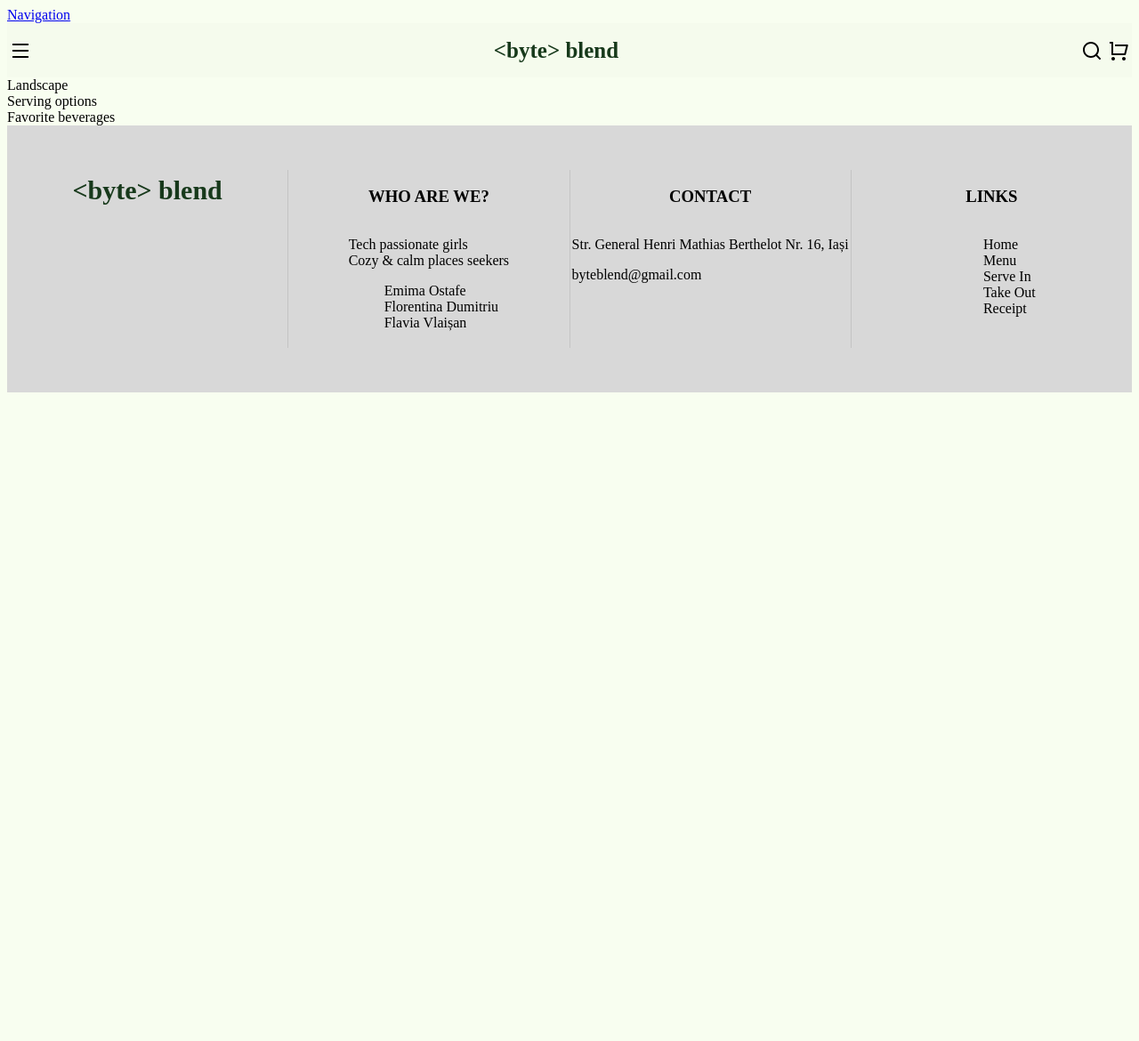
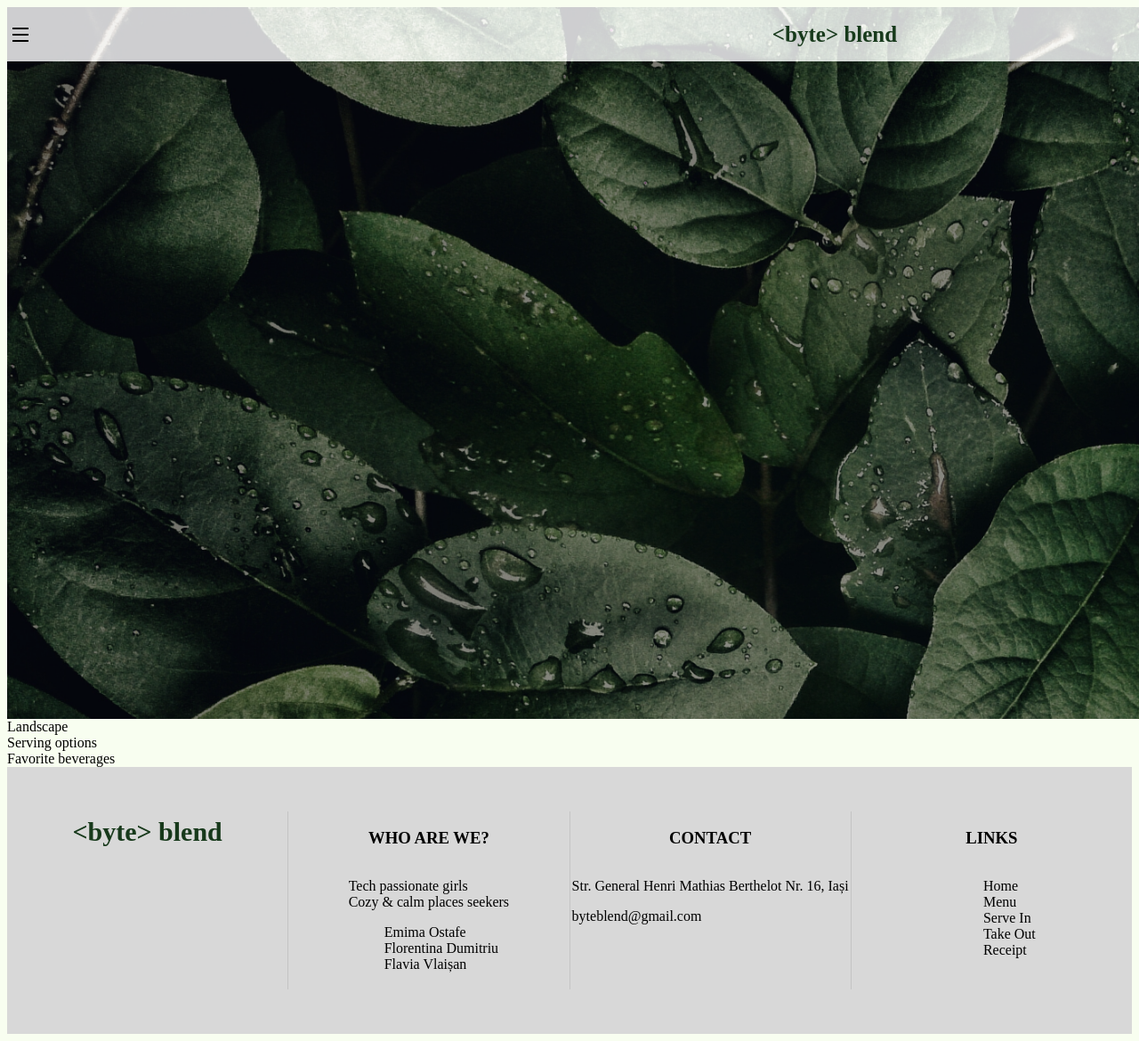
Before and after one commit to emimaostafe/b2tea, a PHP site: page /pages/home.html in a window 1280 px wide; the page is wider, and only the part inside the window is pictured. Shown: that part at 89% size. Before the commit the page ends 441 px from the top of that part, so only its background shows below. Run offline with PHP 8.4, Linux system fonts and the light colour scheme; some libraries are stand-ins or nearby versions; some web fonts are replaced.

Commit message:
Fixed Background image, header still looks bad.

```diff
--- a/index.html
+++ b/index.html
@@ -8,6 +8,7 @@
 
 <body>
     <a href="pages/home.html">HomePage</a>
+    <a href="pages/page1.html">Testing Components Page</a>
 </body>
 
 </html>
--- a/pages/home.html
+++ b/pages/home.html
@@ -1,14 +1,15 @@
 <html>
-    <body style="background-color:#F8FEF0"></body>
-<head>
-    <link rel="stylesheet" href="../styles/style.css">
-    <link href="https://cdn.remixicon.com/releases/v1.2.2/remixicon.css" rel="stylesheet">
-</head>
 
-<a href="../pages/page1.html">Navigation</a>
+<body style="background-color:#F8FEF0"></body>
+<link rel="stylesheet" href="../styles/stylehome.css">
 
-<div>
-    <div class="header header--transparent">
+<div class="background">
+
+    <head>
+        <link href="https://cdn.remixicon.com/releases/v1.2.2/remixicon.css" rel="stylesheet">
+    </head>
+
+    <div class="header">
         <div class="header__menu">
             <div class="header__menu__icon">
                 <svg xmlns="http://www.w3.org/2000/svg" viewBox="0 0 24 24" width="24" height="24">
@@ -36,18 +37,16 @@
             </div>
         </div>
     </div>
+
+    <div class="shadow"></div>
+
 </div>
+
 <div class="container">
     <div class="landscape"> Landscape </div>
     <div class="serving"> Serving options </div>
     <div class="favorites"> Favorite beverages </div>
 </div>
-
-
-
-
-
-
 
 <div class="footer__content">
     <div class="section">
--- a/styles/style.css
+++ b/styles/style.css
@@ -147,3 +147,13 @@ h5 {
 .header__actions {
   display: flex;
 }
+
+.home__image {
+  background-size: cover;
+  background-image: url("../media/home.jpg");
+  width: 1890px;
+  height: 800px;
+  overflow: hidden;
+  max-width: 1890px;
+  max-height: 800px;
+}
--- /dev/null
+++ b/styles/stylehome.css
@@ -0,0 +1,164 @@
+@font-face {
+  color: #17391b;
+  font-family: "Poppins";
+  src: url(https://fonts.gstatic.com/s/poppins/v20/pxiByp8kv8JHgFVrLDz8Z1xlFQ.woff2);
+}
+
+* {
+  font-family: "Poppins";
+  font-style: normal;
+}
+
+ul {
+  list-style: none;
+}
+
+.footer {
+  background: #d8d8d8;
+  display: flex;
+}
+
+.footer__content {
+  background: #d8d8d8;
+  display: flex;
+  justify-content: space-between;
+  width: 100%;
+}
+
+.footer__content .section {
+  display: flex;
+  justify-content: flex-start;
+  flex-direction: column;
+  align-items: center;
+  margin: 50px 0;
+  width: 25%;
+  min-height: 200px;
+}
+
+.footer__content .section .logo {
+  display: flex;
+  align-items: center;
+  justify-content: center;
+}
+.footer__content .section .logo .text {
+  font-style: normal;
+  font-weight: 600;
+  font-size: 30px;
+  line-height: 45px;
+
+  color: #17391b;
+}
+
+.footer__content .section .title {
+  text-transform: uppercase;
+  text-align: center;
+}
+
+.footer__content .section:not(:last-child) {
+  border-right: 1px solid #c4c4c4;
+}
+
+p,
+div,
+h5 {
+  font-family: "Poppins";
+  font-style: normal;
+}
+
+.header {
+  display: flex;
+  justify-content: space-between;
+  align-items: center;
+  height: 40px;
+  height: 61px;
+  background: rgba(255, 255, 255, 0.8);
+}
+
+.header--transparent {
+  background: rgba(0, 0, 0, 0.01);
+  display: flex;
+  justify-content: space-between;
+  align-items: center;
+  height: 40px;
+  height: 61px;
+}
+
+.header__menu__icon {
+  display: flex;
+  justify-content: center;
+  align-items: center;
+  height: 30px;
+  width: 30px;
+
+  border-radius: 100%;
+  cursor: pointer;
+  transition: 0.25s;
+}
+
+.header__search__icon {
+  display: flex;
+  justify-content: center;
+  align-items: center;
+  height: 30px;
+  width: 30px;
+
+  border-radius: 100%;
+  cursor: pointer;
+  transition: 0.25s;
+}
+
+.header__cart__icon {
+  display: flex;
+  justify-content: center;
+  align-items: center;
+  height: 30px;
+  width: 30px;
+
+  border-radius: 100%;
+  cursor: pointer;
+  transition: 0.25s;
+}
+
+.header__search__icon:hover {
+  background: rgba(0, 0, 0, 0.25);
+}
+
+.header__cart__icon:hover {
+  background: rgba(0, 0, 0, 0.25);
+}
+
+.header__menu__icon:hover {
+  background: rgba(0, 0, 0, 0.25);
+}
+
+.header__logo h5 {
+  padding: 0;
+  margin: 0;
+  line-height: 38px;
+  font-weight: 600;
+  font-size: 25px;
+  color: #17391b;
+}
+
+.header__actions {
+  display: flex;
+}
+
+.background {
+  background-size: cover;
+  background-image: url("../media/home.jpg");
+  width: 1890px;
+  height: 800px;
+  overflow: hidden;
+  max-width: 1890px;
+  max-height: 800px;
+}
+
+.background .shadow {
+  background-color: rgba(0, 0, 0, 0.45);
+  width: 1890px;
+  height: 800px;
+  overflow: hidden;
+  max-width: 1890px;
+  max-height: 800px;
+}
```
Also changed, not shown: pages/page1.html (+42 -11 lines), media/close-up-barista-serving-with-face-protection.jpg (added), media/home.jpg (added), media/mail.svg (added), media/map-pin.svg (added), media/menu.svg (added), media/plus-circle.svg (added), media/search (1).svg (added), media/search.svg (added), media/shopping-cart.svg (added), media/young-woman-sweater-with-cup-coffee-nature.jpg (added), 2 other files.
